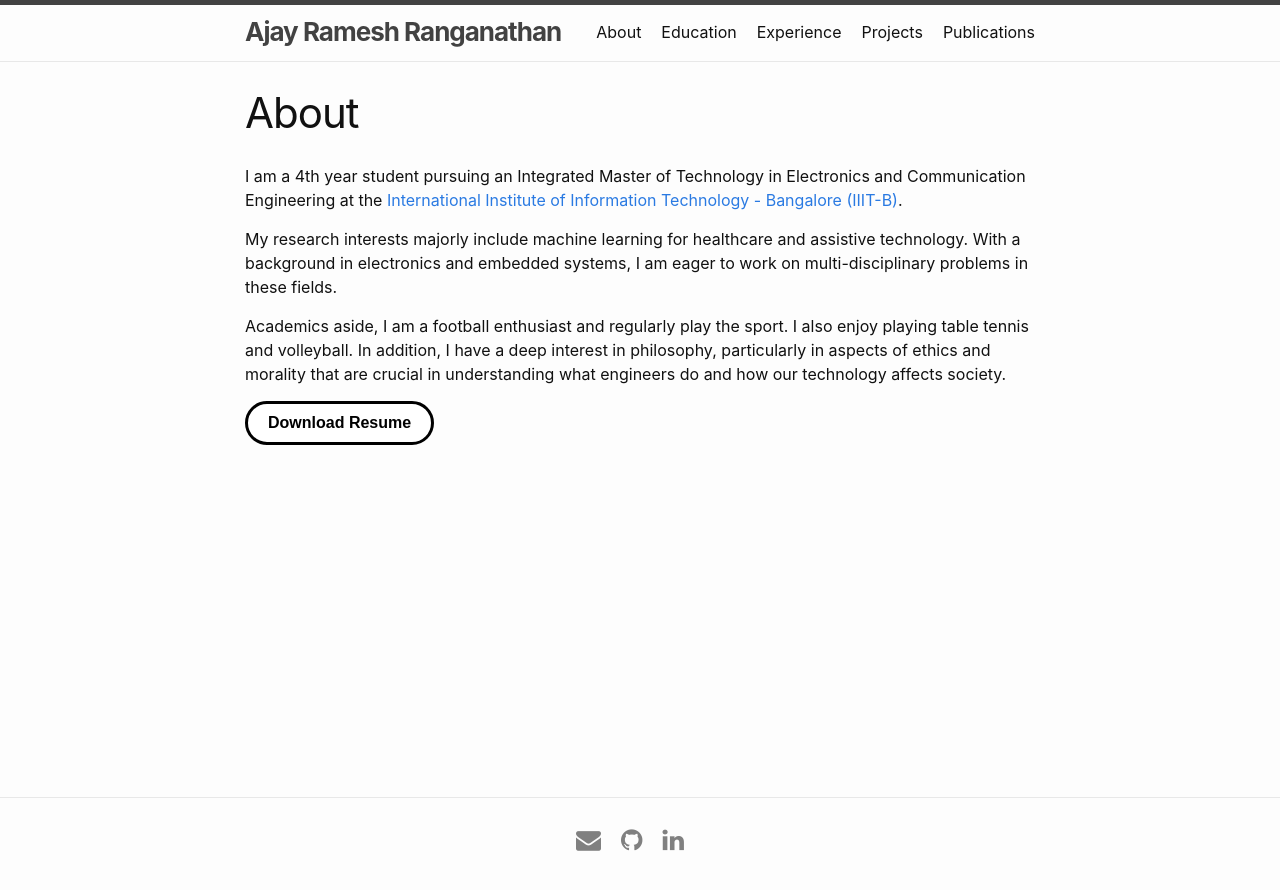
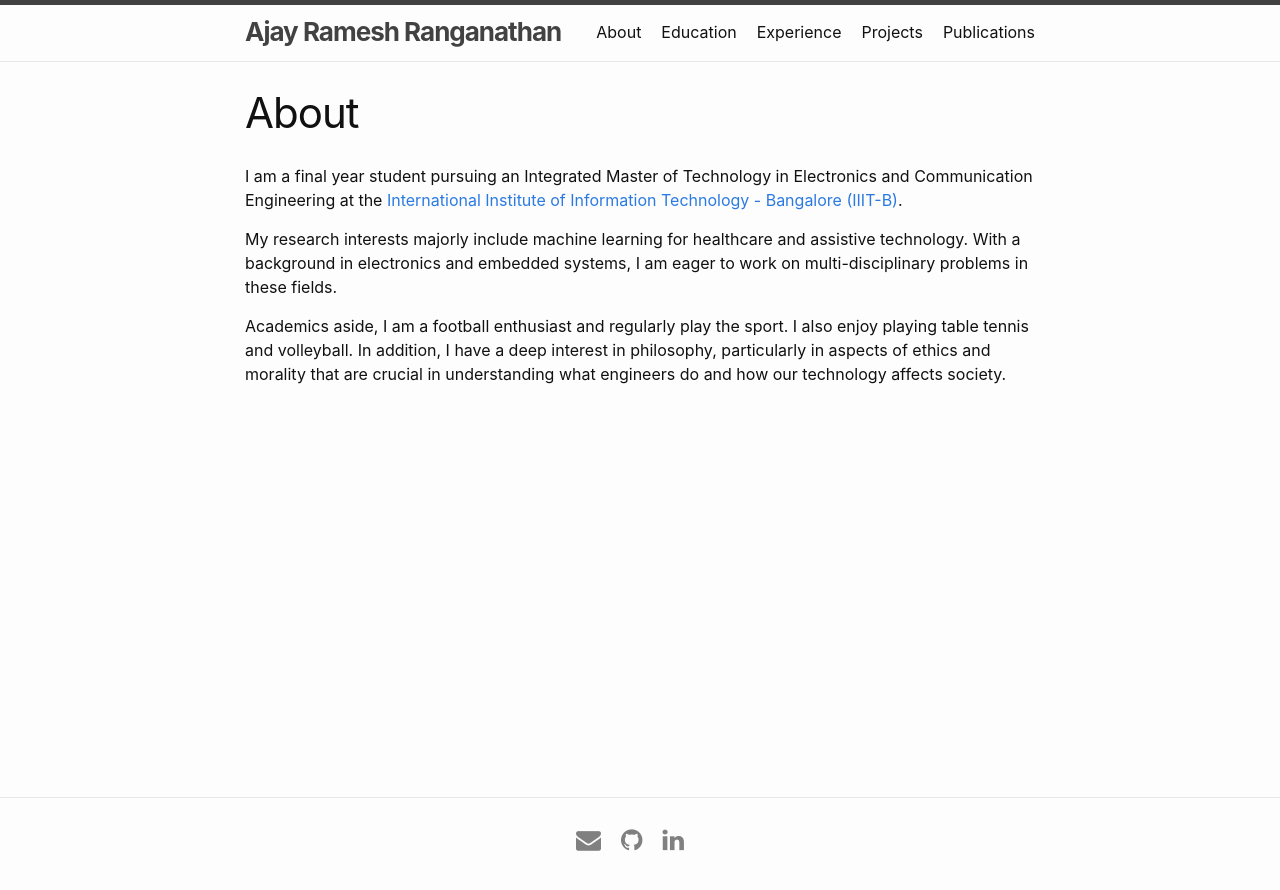
Before and after one commit to AJ-RR/AJ-RR.github.io, a Jekyll site: the page built from index.md, in a window 1280 px wide. Shown: the top 890 px of the page. Built offline with Jekyll 4.4.1, drawn with Linux system fonts in a browser that asks for light colours.

```diff
--- a/index.md
+++ b/index.md
@@ -6,10 +6,8 @@ layout: home
 title: About
 ---
 
-I am a 4th year student pursuing an Integrated Master of Technology in Electronics and Communication Engineering at the <a target="_blank" rel="noopener noreferrer" href="https://www.iiitb.ac.in/">International Institute of Information Technology - Bangalore (IIIT-B)</a>.
+I am a final year student pursuing an Integrated Master of Technology in Electronics and Communication Engineering at the <a target="_blank" rel="noopener noreferrer" href="https://www.iiitb.ac.in/">International Institute of Information Technology - Bangalore (IIIT-B)</a>.
 
 My research interests majorly include machine learning for healthcare and assistive technology. With a background in electronics and embedded systems, I am eager to work on multi-disciplinary problems in these fields.
 
 Academics aside, I am a football enthusiast and regularly play the sport. I also enjoy playing table tennis and volleyball. In addition, I have a deep interest in philosophy, particularly in aspects of ethics and morality that are crucial in understanding what engineers do and how our technology affects society.
-
-<a target="_blank" rel="noopener noreferrer" href="{{ site.baseurl }}{{ site.url }}/assets/pdf/resume.pdf"><button class="button">Download Resume</button></a>
```
Also changed, not shown: _education/IIITB.md (+1 -1 lines), zpublications.md (+2 -0 lines).
